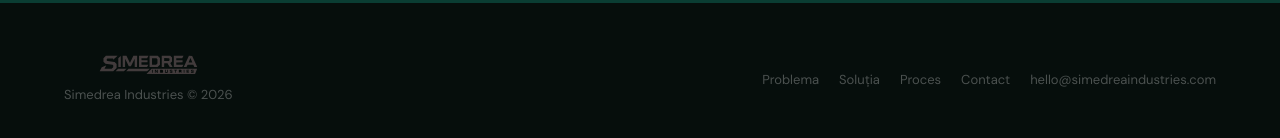
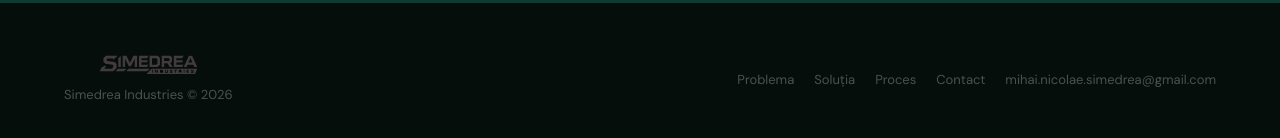
Before and after one commit to Mihai-Simedrea/simedreaindustries.github.io, a React (Vite) app: page / in a window 1280 px wide. Shown: the part 3639-3777 px from the top of the page. Built offline with nearby package versions, Linux system fonts and the light colour scheme; a web font is replaced by a local one.

Commit message:
fix: change mail

```diff
--- a/src/components/ContactModal.tsx
+++ b/src/components/ContactModal.tsx
@@ -57,12 +57,12 @@ export default function ContactModal({ open, onClose }: ContactModalProps) {
         </p>
 
         <a
-          href="mailto:hello@simedreaindustries.com?subject=Arată-mi cum să nu mai pierd clienți"
+          href="mailto:mihai.nicolae.simedrea@gmail.com?subject=Arată-mi cum să nu mai pierd clienți"
           style={{ display: 'inline-block', background: 'var(--green)', color: '#fff', textDecoration: 'none', padding: '14px 32px', borderRadius: 8, fontFamily: "'DM Sans', sans-serif", fontSize: 15, fontWeight: 500, transition: 'all 0.2s ease', marginBottom: 16 }}
           onMouseEnter={(e) => { e.currentTarget.style.background = 'var(--green-mid)'; e.currentTarget.style.transform = 'translateY(-1px)' }}
           onMouseLeave={(e) => { e.currentTarget.style.background = 'var(--green)'; e.currentTarget.style.transform = 'translateY(0)' }}
         >
-          hello@simedreaindustries.com
+          mihai.nicolae.simedrea@gmail.com
         </a>
 
         <p style={{ fontSize: 12, color: 'rgba(10,61,51,0.38)', margin: 0 }}>
--- a/src/components/Footer.tsx
+++ b/src/components/Footer.tsx
@@ -49,12 +49,12 @@ export default function Footer() {
             </a>
           ))}
           <a
-            href="mailto:hello@simedreaindustries.com"
+            href="mailto:mihai.nicolae.simedrea@gmail.com"
             style={{ fontSize: 13, color: 'rgba(255,255,255,0.28)', textDecoration: 'none', transition: 'color 0.2s' }}
             onMouseEnter={(e) => (e.currentTarget.style.color = 'rgba(255,255,255,0.65)')}
             onMouseLeave={(e) => (e.currentTarget.style.color = 'rgba(255,255,255,0.28)')}
           >
-            hello@simedreaindustries.com
+            mihai.nicolae.simedrea@gmail.com
           </a>
         </nav>
       </div>
```
